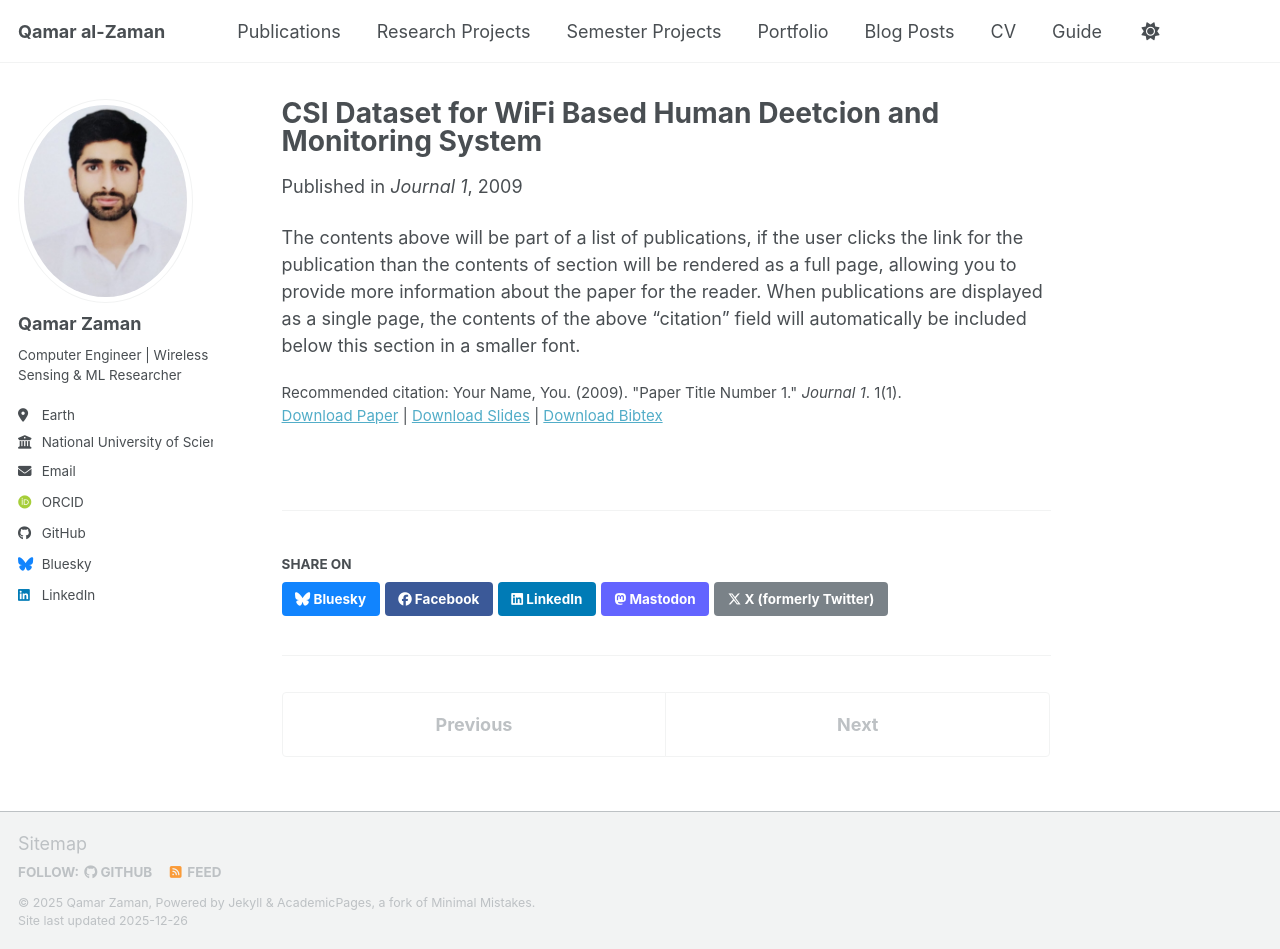
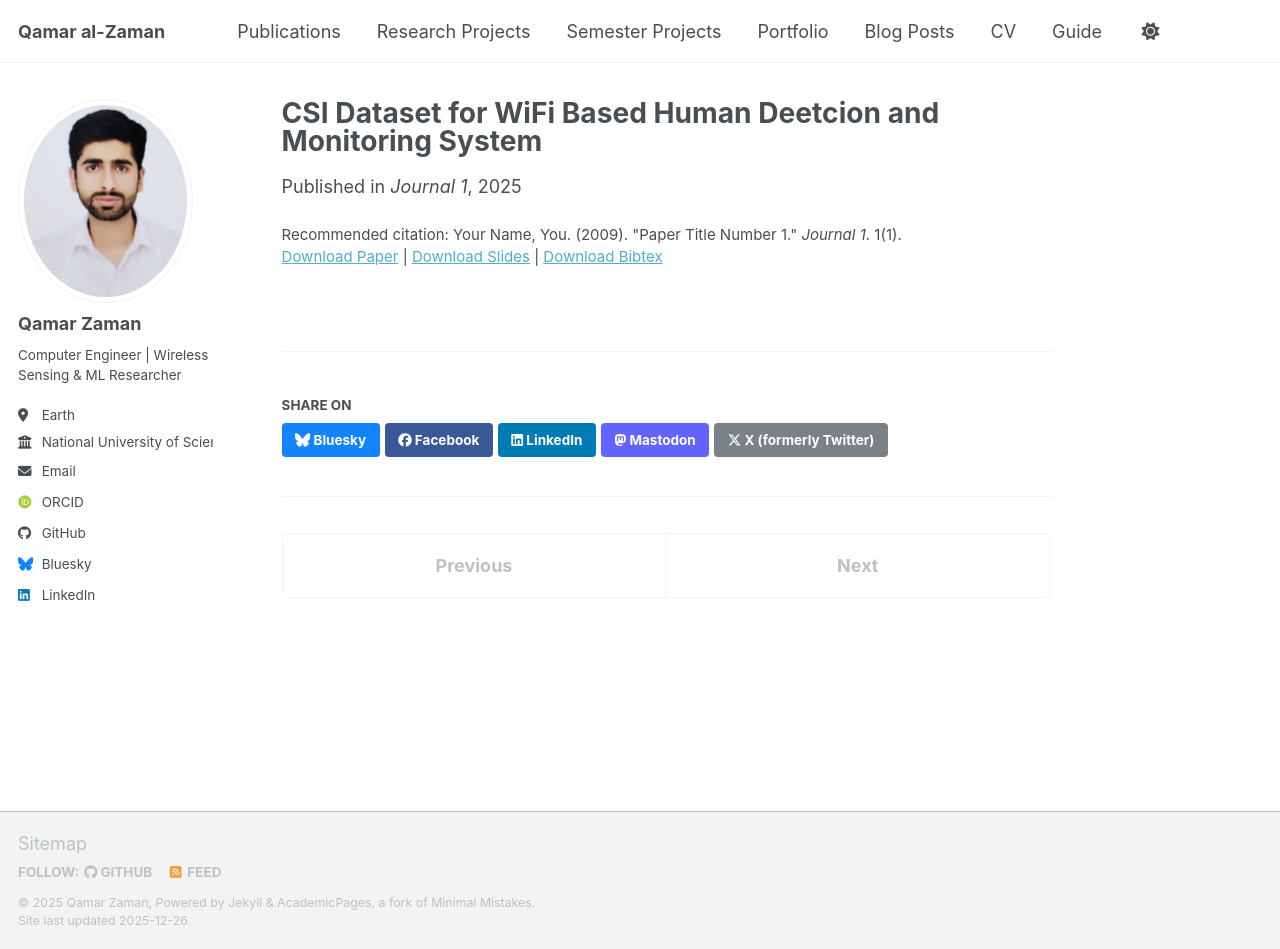
Before and after one commit to qzaman243/qzaman243.github.io, a Jekyll site: the page built from _publications/2009-10-01-paper-title-number-1.md, in a window 1280 px wide and 949 px high. Built offline with Jekyll 4.4.1, drawn with Linux system fonts in a browser that asks for light colours; some web fonts are replaced; a script bundle is joined from its source files by our own code; library files that are not in the unit come from our copies.

Commit message:
Update publication date and slides URL
Updated publication date and modified slides URL.

```diff
--- a/_publications/2009-10-01-paper-title-number-1.md
+++ b/_publications/2009-10-01-paper-title-number-1.md
@@ -4,11 +4,10 @@
 category: manuscripts
 permalink: https://ieee-dataport.org/documents/csi-dataset-wifi-based-human-detection
 excerpt: ''
-date: 2009-10-01
+date: 2025-10-01
 venue: 'Journal 1'
-slidesurl: 'https://academicpages.github.io/files/slides1.pdf'
+slidesurl: ''
 paperurl: 'https://academicpages.github.io/files/paper1.pdf'
 bibtexurl: 'Qamar Zaman, Muhammad Ahmad, Muhammad Salman , Sagheer Khan, "CSI Dataset for WiFi Based Human Detection ", IEEE Dataport, June 11, 2025, doi:10.21227/smn7-jb67'
 citation: 'Your Name, You. (2009). &quot;Paper Title Number 1.&quot; <i>Journal 1</i>. 1(1).'
 ---
-The contents above will be part of a list of publications, if the user clicks the link for the publication than the contents of section will be rendered as a full page, allowing you to provide more information about the paper for the reader. When publications are displayed as a single page, the contents of the above "citation" field will automatically be included below this section in a smaller font.
```
